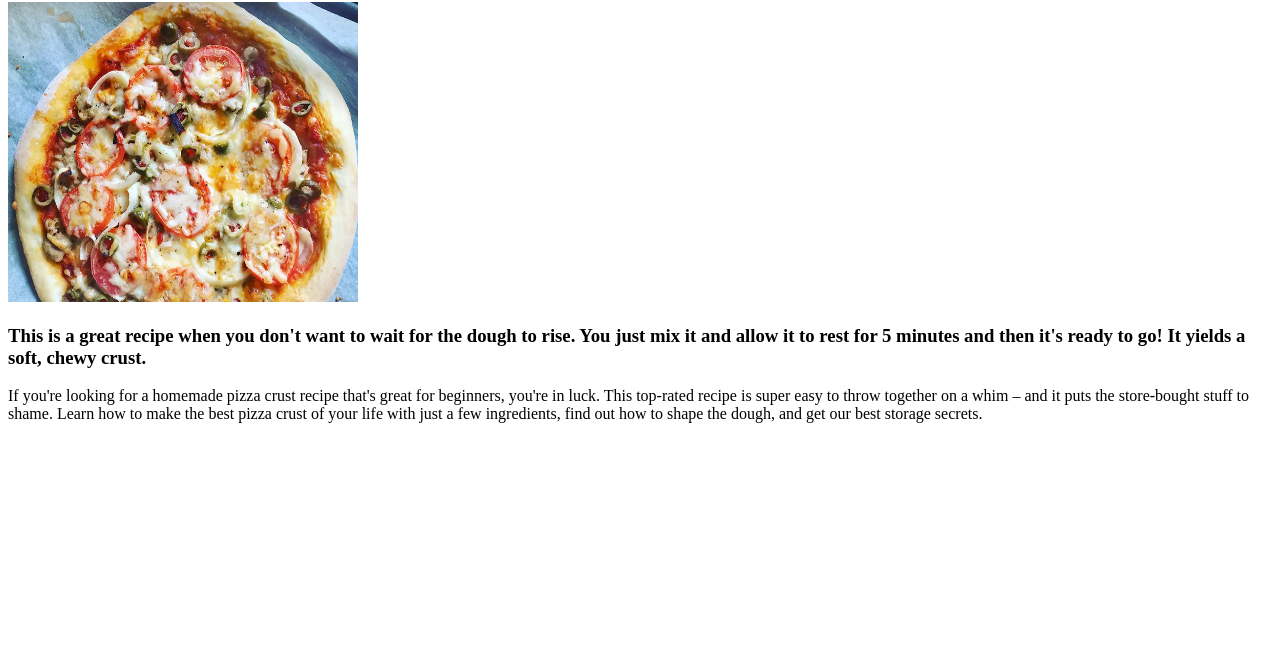
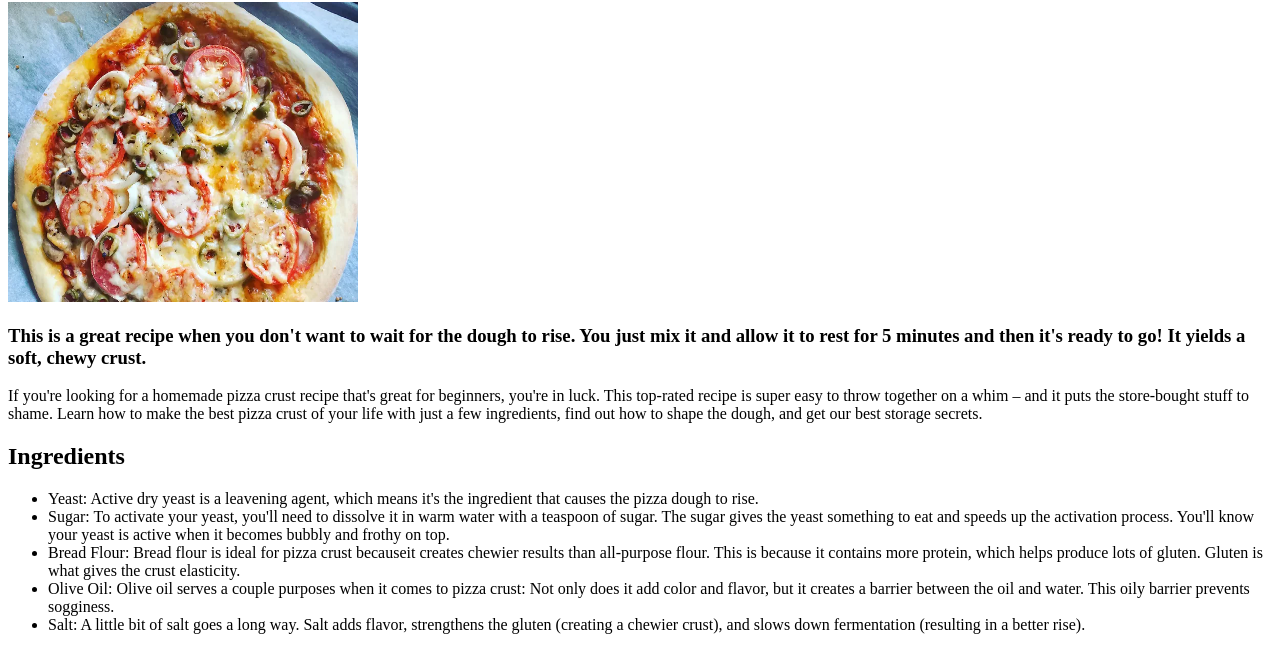
Before and after one commit to AliHassanL12/Odin-Recipes-, a plain HTML site: page recipes/pizza.html in a window 1280 px wide. Shown: the part 78-750 px from the top of the page. Drawn offline with Linux system fonts and the light colour scheme.

Commit message:
Add list of ingredients to pizza recipe page
This is part of what the content of the page needs to contain

```diff
--- a/recipes/pizza.html
+++ b/recipes/pizza.html
@@ -15,5 +15,15 @@
             beginners, you're in luck. This top-rated recipe is super easy to throw together
             on a whim – and it puts the store-bought stuff to shame. Learn how to make the best
             pizza crust of your life with just a few ingredients, find out how to shape the dough, and get our best storage secrets.</p>
+
+        <h2>Ingredients</h2>
+
+        <ul>
+            <li>Yeast: Active dry yeast is a leavening agent, which means it's the ingredient that causes the pizza dough to rise.</li>
+            <li>Sugar: To activate your yeast, you'll need to dissolve it in warm water with a teaspoon of sugar. The sugar gives the yeast something to eat and speeds up the activation process. You'll know your yeast is active when it becomes bubbly and frothy on top.</li>
+            <li>Bread Flour: Bread flour is ideal for pizza crust becauseit creates chewier results than all-purpose flour. This is because it contains more protein, which helps produce lots of gluten. Gluten is what gives the crust elasticity.</li>
+            <li>Olive Oil: Olive oil serves a couple purposes when it comes to pizza crust: Not only does it add color and flavor, but it creates a barrier between the oil and water. This oily barrier prevents sogginess.</li>
+            <li>Salt: A little bit of salt goes a long way. Salt adds flavor, strengthens the gluten (creating a chewier crust), and slows down fermentation (resulting in a better rise).</li>
+        </ul>
     </body>
 </html>
```
Also changed, not shown: recipes/lasagna.html (+1 -1 lines).
